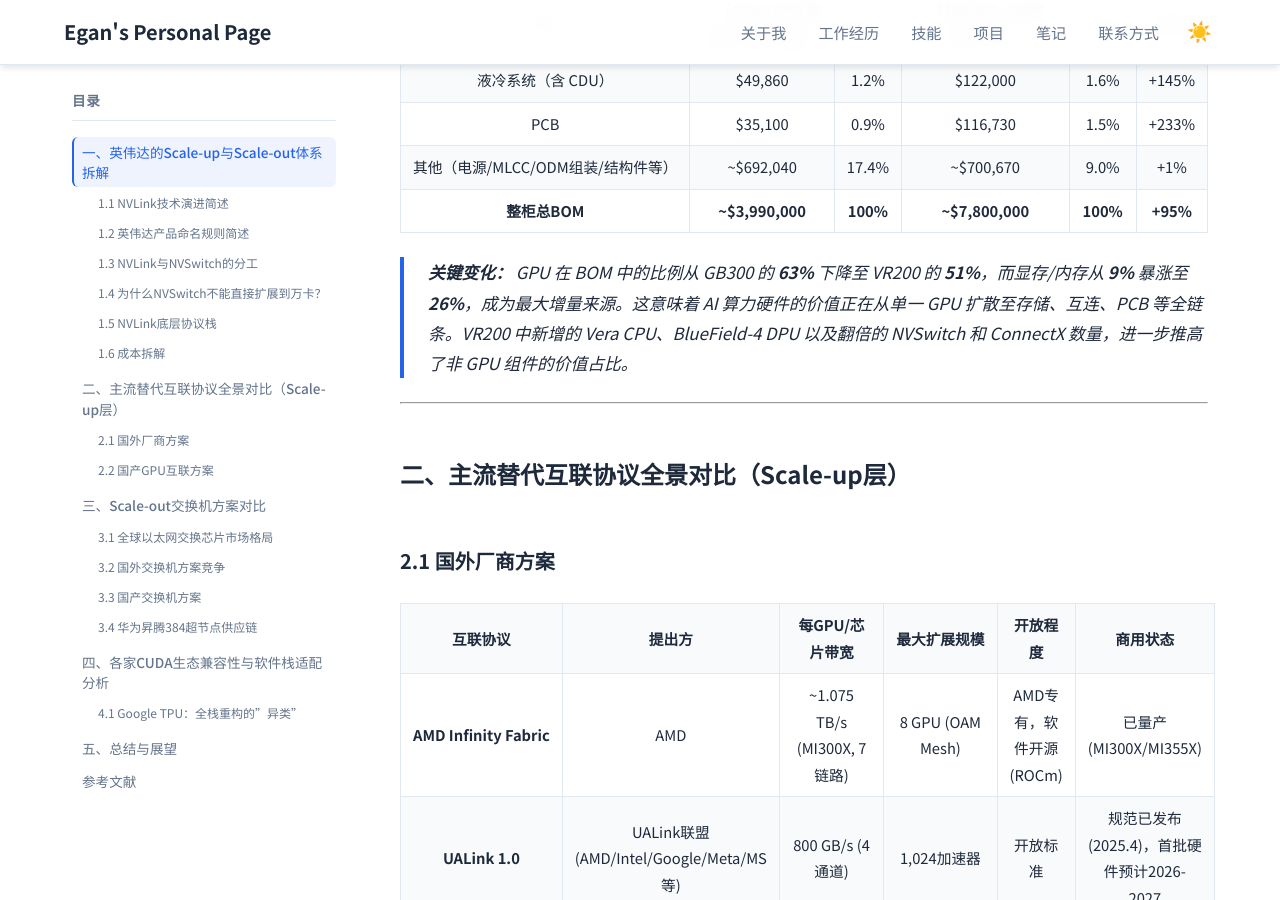
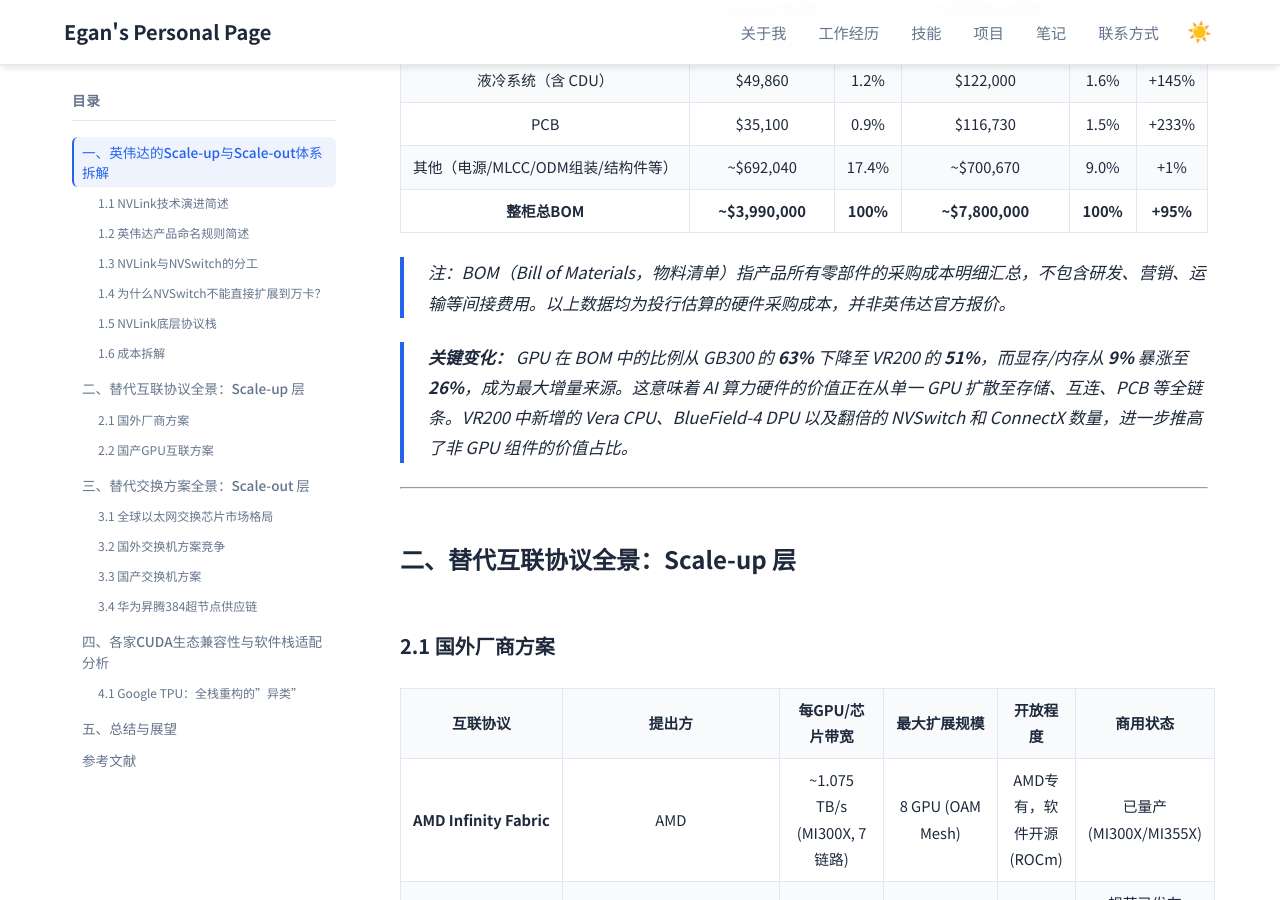
Before and after one commit to Lejun-Hu/Lejun-Hu.github.io, a Jekyll site: the page built from _notes/2026-7-12-GPU_Interconnect_Research.md, in a window 1280 px wide and 900 px high, scrolled down 5733 px. Built offline with Jekyll 4.4.1, drawn with Linux system fonts in a browser that asks for light colours; some of the changed text lies outside the part shown.

Commit message:
refine: 统一二、三段标题格式；补充BOM缩写注解

```diff
--- a/_notes/2026-7-12-GPU_Interconnect_Research.md
+++ b/_notes/2026-7-12-GPU_Interconnect_Research.md
@@ -116,11 +116,13 @@ NVLink是一种**自研的专有高速串行互联协议**，用于GPU到GPU以
 | 其他（电源/MLCC/ODM组装/结构件等） | ~$692,040 | 17.4% | ~$700,670 | 9.0% | +1% |
 | **整柜总BOM** | **~$3,990,000** | **100%** | **~$7,800,000** | **100%** | **+95%** |
 
+> 注：BOM（Bill of Materials，物料清单）指产品所有零部件的采购成本明细汇总，不包含研发、营销、运输等间接费用。以上数据均为投行估算的硬件采购成本，并非英伟达官方报价。
+
 > **关键变化：** GPU 在 BOM 中的比例从 GB300 的 **63%** 下降至 VR200 的 **51%**，而显存/内存从 **9%** 暴涨至 **26%**，成为最大增量来源。这意味着 AI 算力硬件的价值正在从单一 GPU 扩散至存储、互连、PCB 等全链条。VR200 中新增的 Vera CPU、BlueField-4 DPU 以及翻倍的 NVSwitch 和 ConnectX 数量，进一步推高了非 GPU 组件的价值占比。
 
 ---
 
-## 二、主流替代互联协议全景对比（Scale-up层）
+## 二、替代互联协议全景：Scale-up 层
 
 ### 2.1 国外厂商方案
 
@@ -177,7 +179,7 @@ AWS Trainium2芯片的互联方案。采用**NeuronLink-v3**，每芯片1,024 GB
 
 ---
 
-## 三、Scale-out交换机方案对比
+## 三、替代交换方案全景：Scale-out 层
 
 ### 3.1 全球以太网交换芯片市场格局
 
```
